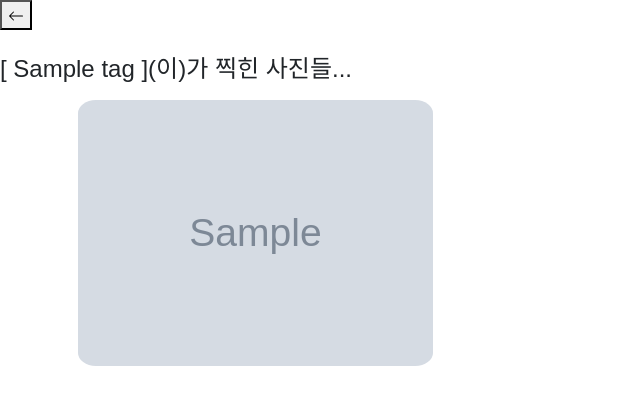
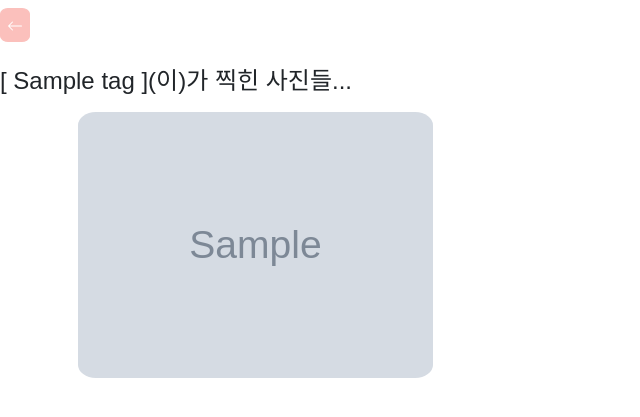
Before and after one commit to soyeonJeonDEV/X-memory_django, a Django app: template templates/search.html in a window 1280 px wide. Shown: the top 417 px of the page, without its empty margins (0-640 px from the left). Run offline with Django 4.2, Linux system fonts and the light colour scheme; the template is opened without the code that fills it: most values are stand-ins (such as "Sample title", 1, 10 or a date in 2020); grey boxes marked "Sample" are stand-in pictures; some libraries are stand-ins or nearby versions.

Commit message:
검색페이지 뒤로가기버튼 css적용

```diff
--- a/templates/a_search.html
+++ b/templates/a_search.html
@@ -3,7 +3,7 @@
 
 
   <!--뒤로가기 버튼-->
-  <button onclick="history.back()" id="back_btn"><svg xmlns="http://www.w3.org/2000/svg" width="16" height="16" fill="currentColor" class="bi bi-arrow-left" viewBox="0 0 16 16">
+  <button onclick="history.back()" class="tagbutton" id="back_btn"><svg xmlns="http://www.w3.org/2000/svg" width="16" height="16" fill="currentColor" class="bi bi-arrow-left" viewBox="0 0 16 16">
     <path fill-rule="evenodd" d="M15 8a.5.5 0 0 0-.5-.5H2.707l3.147-3.146a.5.5 0 1 0-.708-.708l-4 4a.5.5 0 0 0 0 .708l4 4a.5.5 0 0 0 .708-.708L2.707 8.5H14.5A.5.5 0 0 0 15 8z"/>
     </svg></button>
 
--- a/templates/search.html
+++ b/templates/search.html
@@ -2,7 +2,7 @@
 {% block content%}
 
   <!--뒤로가기 버튼-->
-  <button onclick="history.back()" id="back_btn"><svg xmlns="http://www.w3.org/2000/svg" width="16" height="16" fill="currentColor" class="bi bi-arrow-left" viewBox="0 0 16 16">
+  <button onclick="history.back()" class="tagbutton" id="back_btn"><svg xmlns="http://www.w3.org/2000/svg" width="16" height="16" fill="currentColor" class="bi bi-arrow-left" viewBox="0 0 16 16">
     <path fill-rule="evenodd" d="M15 8a.5.5 0 0 0-.5-.5H2.707l3.147-3.146a.5.5 0 1 0-.708-.708l-4 4a.5.5 0 0 0 0 .708l4 4a.5.5 0 0 0 .708-.708L2.707 8.5H14.5A.5.5 0 0 0 15 8z"/>
     </svg></button>
 
```
